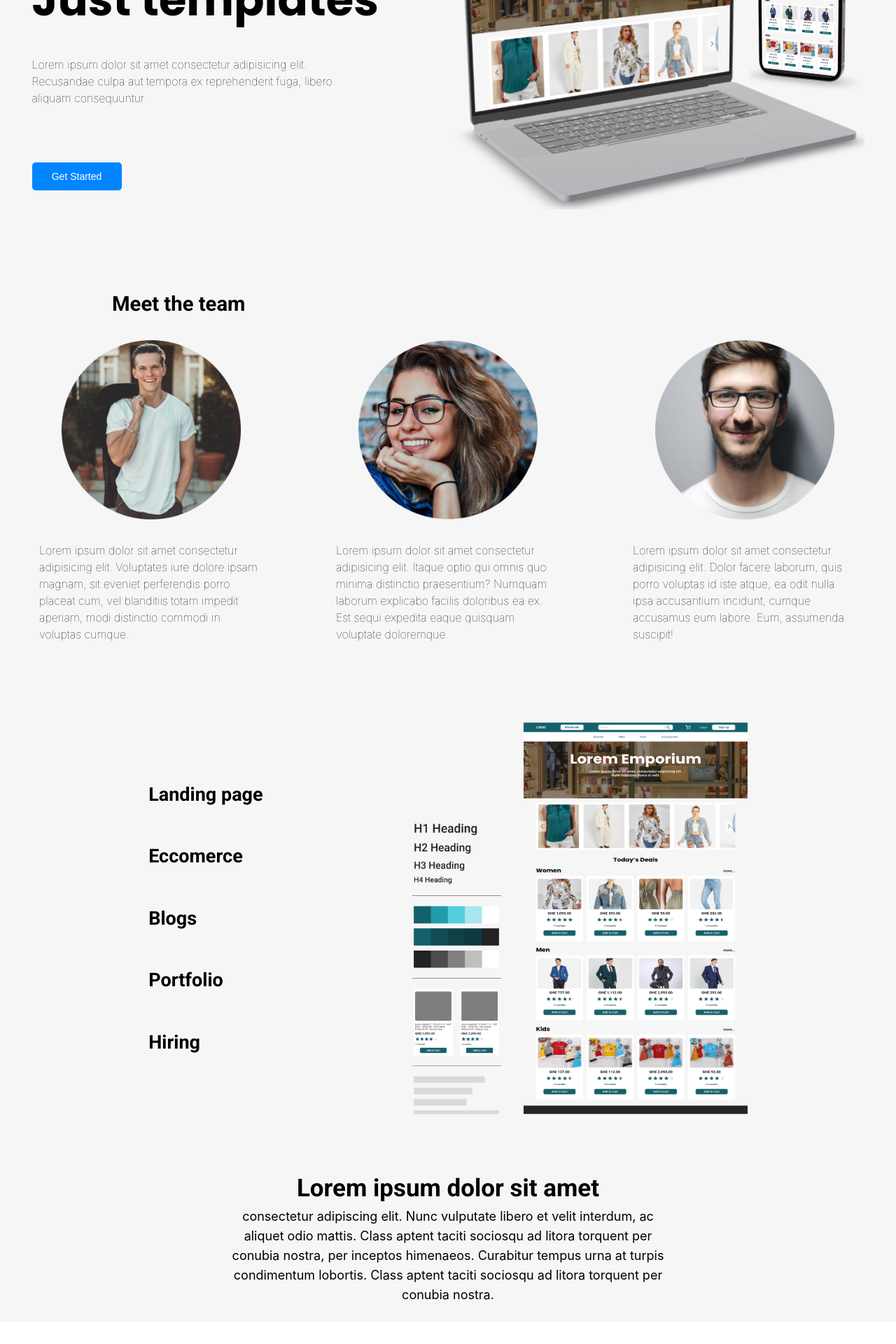
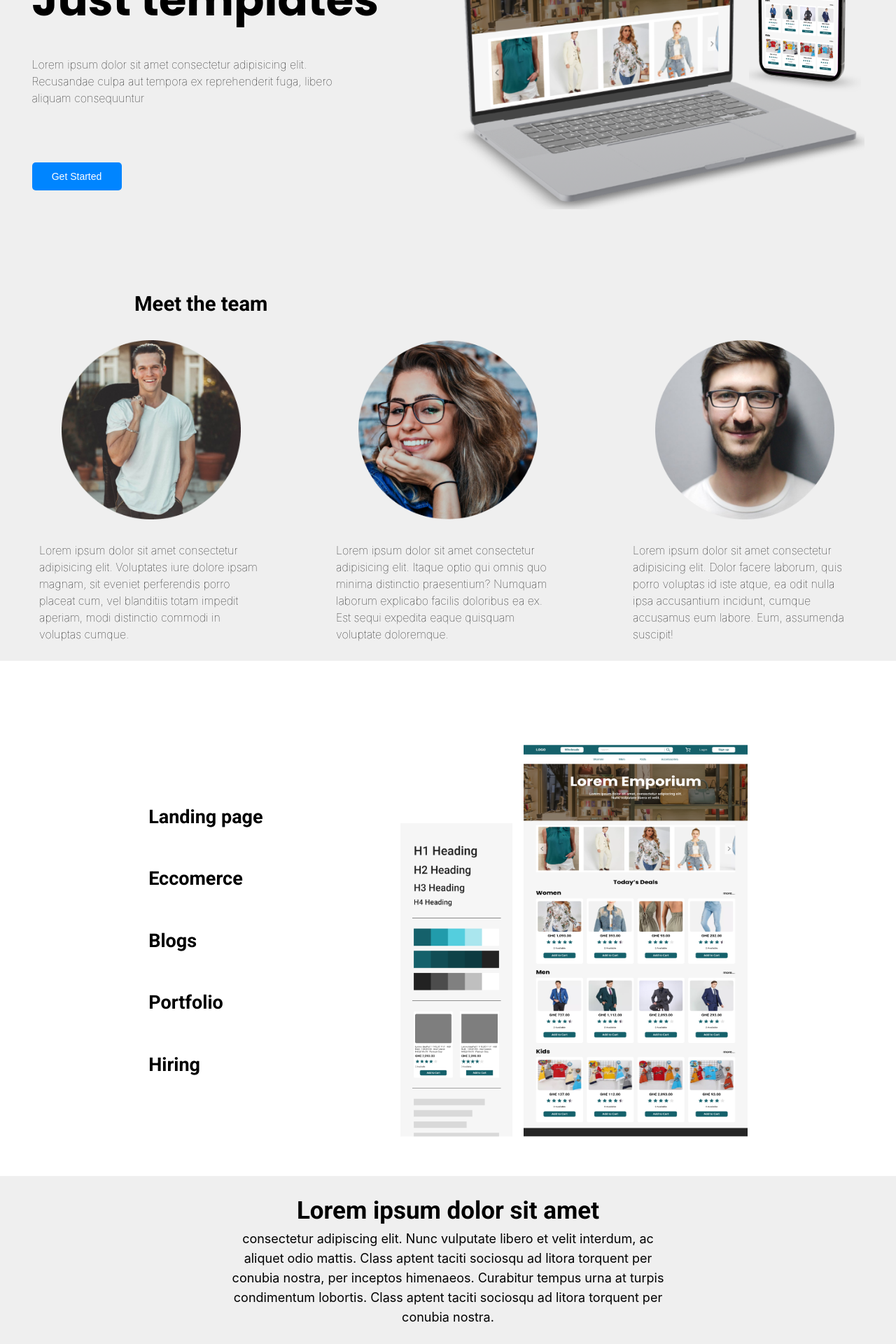
Before and after one commit to amt-augustineopokukesse/my-storefront-frontend, a React (Vite) app: page / in a window 1280 px wide. Shown: the part 272-2192 px from the top of the page at 70% size. Before the commit the page ends 2160 px from the top, so only its background shows below. Built offline with nearby package versions, Linux system fonts and the light colour scheme.

Commit message:
style: changed background-color for div sections

```diff
--- a/src/Pages/LandingPage.tsx
+++ b/src/Pages/LandingPage.tsx
@@ -62,11 +62,11 @@ const LandingPage: React.FC = () => {
             </div>
             <div className="categories-section">
                 <div className="categories-list">
-                    <h4>Landing page</h4>
-                    <h4>Eccomerce</h4>
-                    <h4>Blogs</h4>
-                    <h4>Portfolio</h4>
-                    <h4>Hiring</h4>
+                    <h4 className='categories-list-item'>Landing page</h4>
+                    <h4 className='categories-list-item'>Eccomerce</h4>
+                    <h4 className='categories-list-item'>Blogs</h4>
+                    <h4 className='categories-list-item'>Portfolio</h4>
+                    <h4 className='categories-list-item'>Hiring</h4>
                 </div>
                 <span className="categories-img">
                     <img className='categories-img1' src={templateImg1} alt="" />
--- a/src/assets/styles/LandingPage.scss
+++ b/src/assets/styles/LandingPage.scss
@@ -8,7 +8,7 @@ body{
     display: flex;
     align-items: center;
     justify-content: center;
-    background-color: #F6F6F6;
+    background-color: #EFEFEF;
 }
 .getStarted-text{
     width: 600px;
@@ -59,9 +59,9 @@ p{
     width: 100%;
     display: flex;
     flex-direction: column;
-    height: 33rem;
+    height: 35rem;
     padding-top: 5rem;
-    background-color: #F6F6F6;
+    background-color: #EFEFEF;
 }
 .team{
     display: flex;
@@ -84,10 +84,10 @@ p{
     text-align: left;
 }
 .team-section > .header{
+    padding-left: 15vw;
     font-size: 25px;
     font-family: roboto;
     font-weight: 300;
-    margin-left: 10rem;
 }
 
 .categories-section{
@@ -95,6 +95,7 @@ p{
     padding-top: 4rem;
     display: flex;
     align-items: center;
+    background-color: #FFFFFF;
     justify-content: space-evenly;
     gap: 10rem;
     width: 100%;
@@ -106,6 +107,7 @@ p{
     font-family: roboto;
     font-size: 27px;
 }
+
 .categories-list > h4{
     margin: 0;
 }
@@ -115,7 +117,6 @@ p{
     position: relative;
     gap: 1rem;
 }
-
 .categories-img1{
     position: absolute;
     top: 7rem;
@@ -135,7 +136,7 @@ p{
     align-items: center;
     height: 15rem;
     width: 100%;
-    background-color: #F6F6F6;
+    background-color: #EFEFEF;
 }
 .footer-header{
     margin: 0;
```
